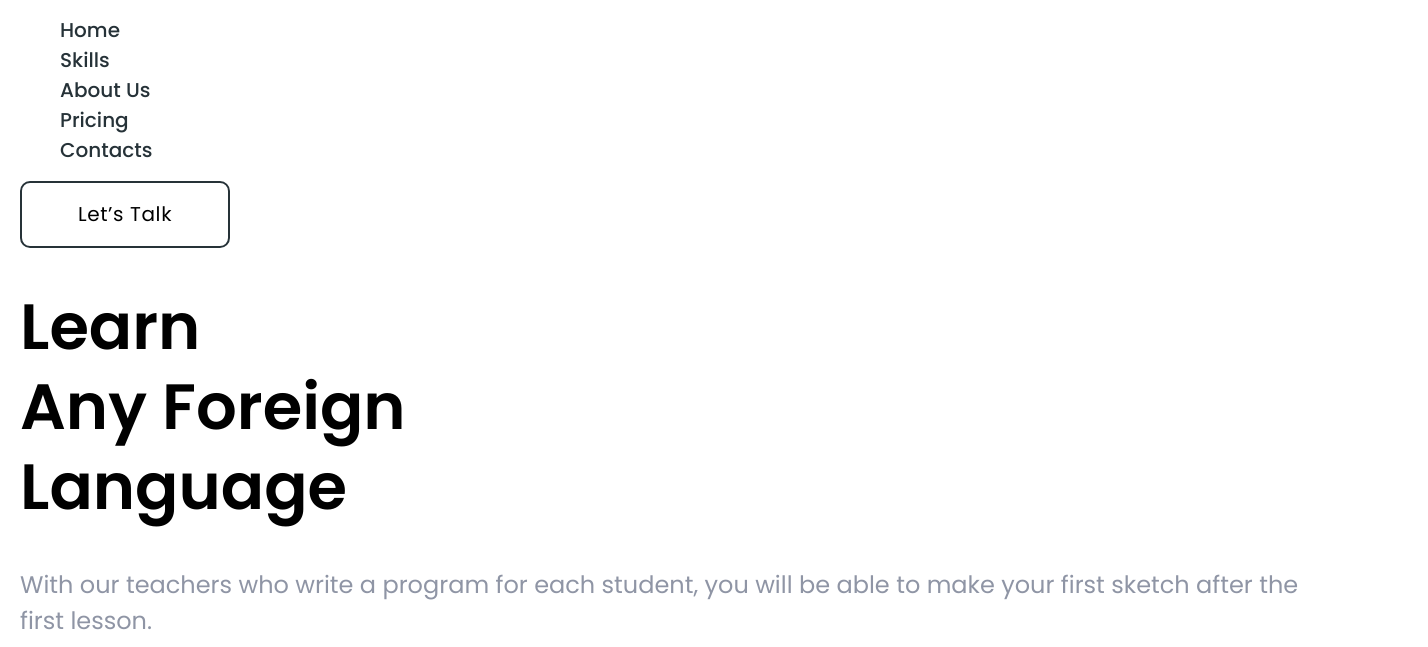
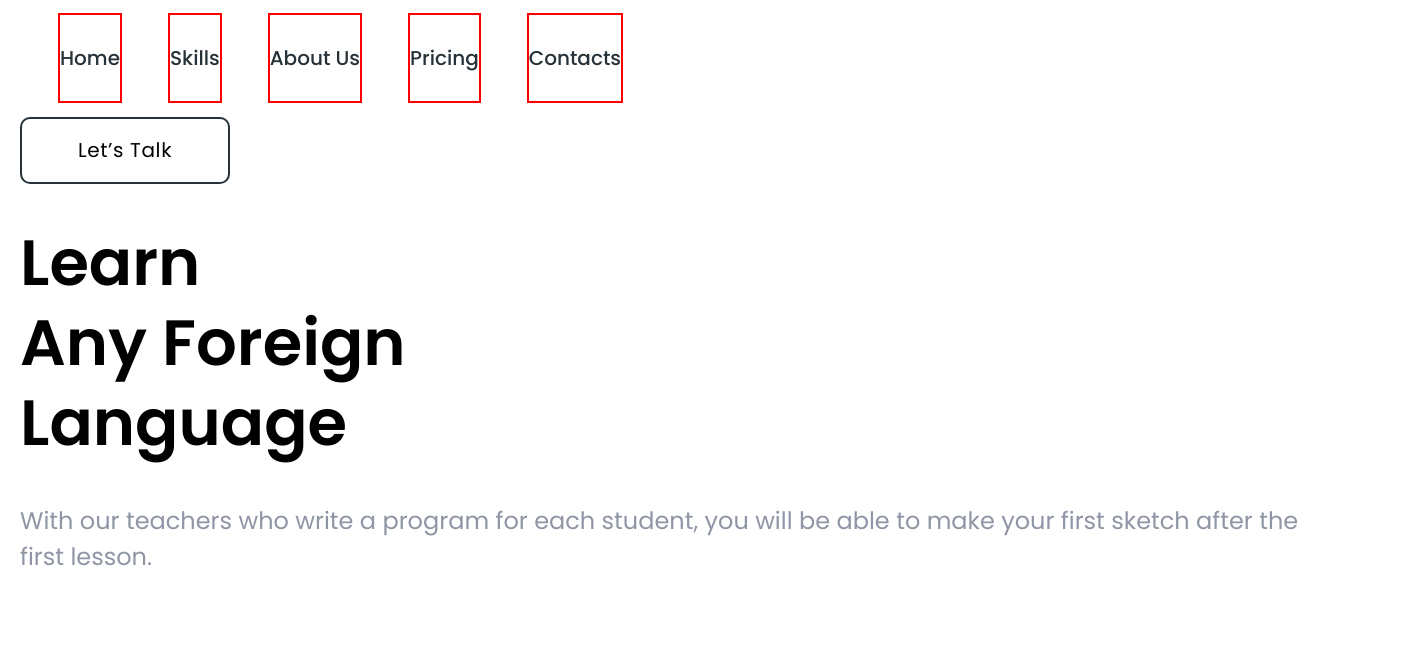
Before and after one commit to anastasia2022be1/myFirstLending, a plain HTML site: page index.html in a window 1280 px wide. Shown: the part 111-758 px from the top of the page, 1428 px wide, since content can reach past the window. Drawn offline with nearby package versions, Linux system fonts and the light colour scheme; a web font is replaced by a local one.

Commit message:
add flex to nav

```diff
--- a/css/styles.css
+++ b/css/styles.css
@@ -22,7 +22,10 @@ body {
 /* Logo */
  .logo-header {
         color: var(--title-text-color);
-         font-size: 36px;
+        font-size: 36px;
+        margin-top: 8px;
+        margin-bottom: 8px;
+
  }
  .logo-end {
    color: var(--logo-color);
@@ -45,11 +48,27 @@ body {
  }
 /* Site nav */
 .site-nav .link {
+  display: block;
     color: var(--add-text-color);
-       text-decoration: none;
-       font-weight: 500;
-       font-size: 20px;
+    text-decoration: none;
+    font-weight: 500;
+    font-size: 20px;
+    margin-top: 8px;
+    margin-bottom: 8px;
+    padding-top: 20px;
+    padding-bottom: 20px;
+
         }
+ .site-nav .item {
+  outline: 2px solid red;
+
+}
+/*.site-nav .item:last-child {
+  margin-right: 0;
+} */
+.site-nav .item:not(:last-child) {
+  margin-right: 50px;
+}
 .site-nav .link:hover,
 .site-nav .link:focus {
     color:var(--primary-text-color) ;
@@ -57,6 +76,7 @@ body {
 }
 .site-nav {
     list-style: none;
+    display: flex;
 }
 
 .button-header {
@@ -171,9 +191,13 @@ body {
 
  /* Pricing */
  .pricing-list {
+  display: flex;
+
   list-style: none;
-  display: inline-block;
   margin:30px;
+ }
+ .pricing-list .item:not(:last-child) {
+  margin-right: 30px;
  }
 
  .pricing-list .title {
--- a/index.html
+++ b/index.html
@@ -16,11 +16,11 @@
         <a href="./index.html" class="logo-header">Brit<span class="logo-end">lex</span></a>
             <nav>
                 <ul class="site-nav">
-                    <li><a href="#home" class="link">Home</a></li>
-                    <li><a href="#skills" class="link">Skills</a></li>
-                    <li><a href="#about us" class="link">About Us</a></li>
-                    <li><a href="#pricing" class="link">Pricing</a></li>
-                    <li><a href="#contacts" class="link">Contacts</a></li>
+                    <li class="item"><a href="#home" class="link">Home</a></li>
+                    <li class="item"><a href="#skills" class="link">Skills</a></li>
+                    <li class="item"><a href="#about us" class="link">About Us</a></li>
+                    <li class="item"><a href="#pricing" class="link">Pricing</a></li>
+                    <li class="item"><a href="#contacts" class="link">Contacts</a></li>
                 </ul>
                 <button type="button" class="button-header"> Let’s Talk</button>
             </nav>
@@ -118,7 +118,7 @@
         <div class="container">
         <h2 id="pricing" class="section-title">Pricing</h2>
         <ul class="pricing-list">
-            <li>
+            <li class="item" >
                 <img src="./images/online.png" alt="online">
                 <h3 class="title">Self-study online course</h3>
                 <p class="discripton-pricing">Start learning English online in live classes
@@ -130,7 +130,7 @@
                 </div>
 
             </li>
-            <li>
+            <li class="item" >
                 <img src="./images/lesson.png" alt="">
                 <h3 class="title">Live online classes</h3>
                 <p class="discripton-pricing">Interactive group classes with expert
@@ -140,7 +140,7 @@
                     <p class="permonth"> per month</p>
                 </div>
             </li>
-            <li>
+            <li class="item" >
                 <img src="./images/webinar.png" alt="">
                 <h3 class="title">Personal Tuition</h3>
                 <p class="discripton-pricing">Online one-to-one English tutoring – enjoy
```
